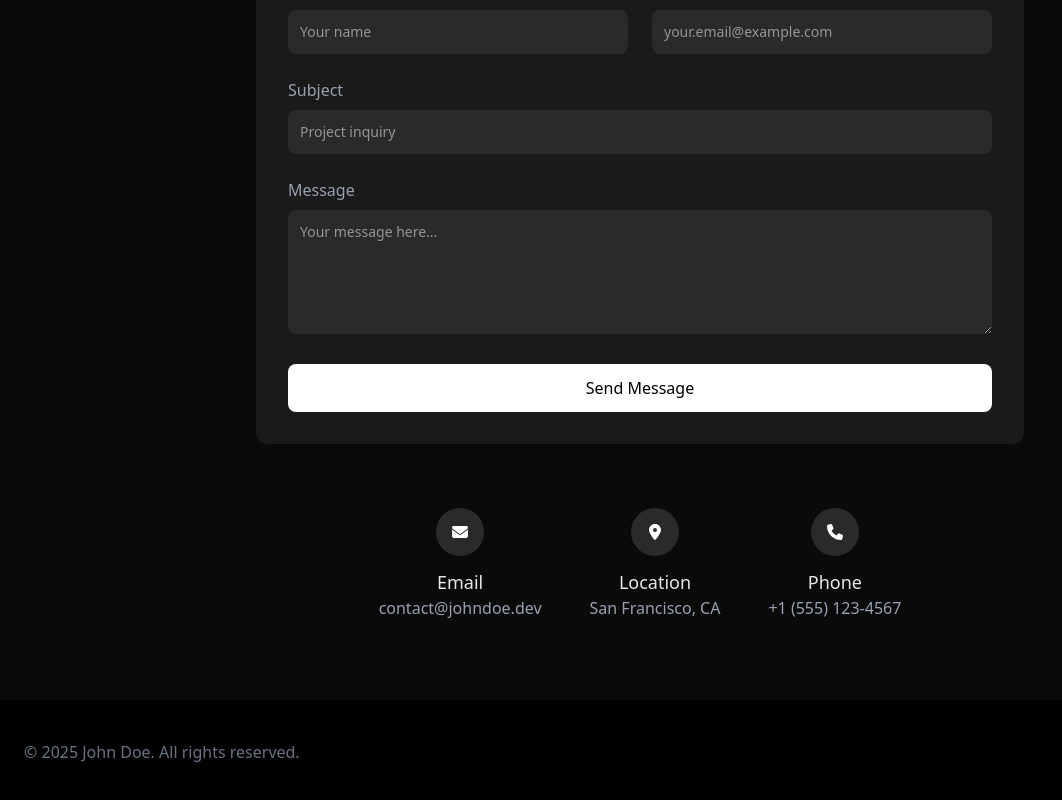
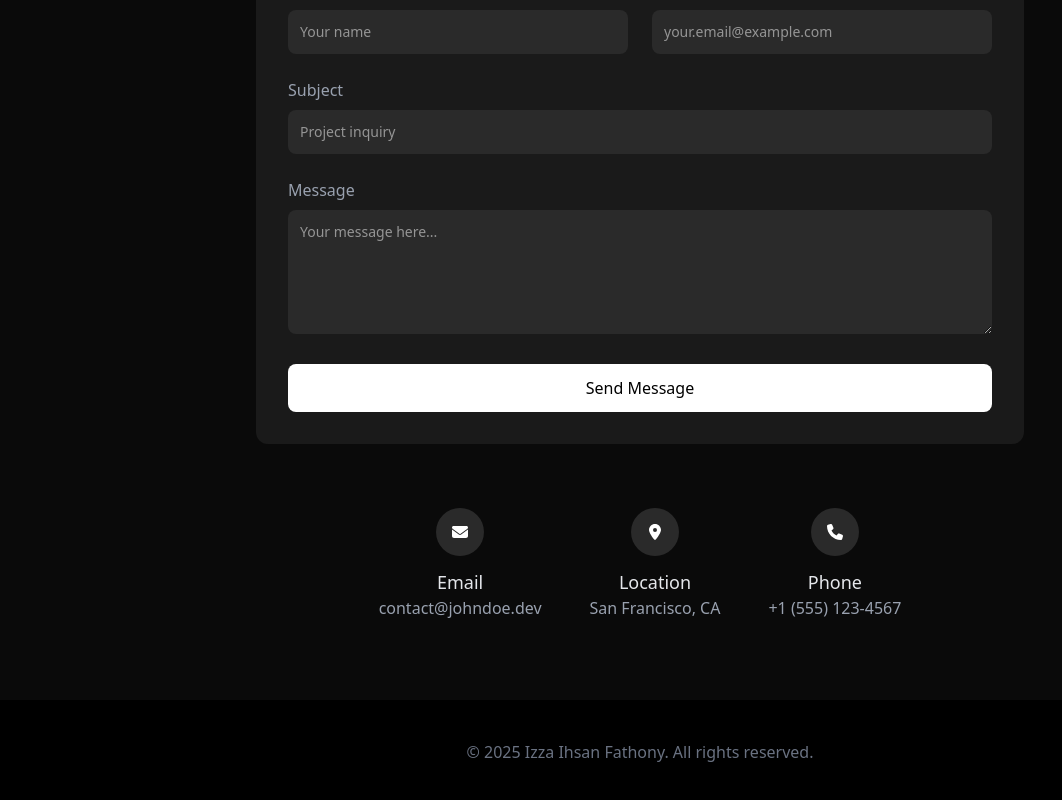
Before and after one commit to Zzathy/react-portfolio-ts, a React (Vite) app: page / in a window 1280 px wide. Shown: the part 5966-6766 px from the top of the page, without its empty margins (0-1062 px from the left). Built offline with nearby package versions, Linux system fonts and the light colour scheme.

Commit message:
feat(footer): delete social media and make the copyright to go middle

```diff
--- a/src/App.tsx
+++ b/src/App.tsx
@@ -718,10 +718,11 @@ const App: React.FC = () => {
       {/* Footer */}
       <footer className="bg-black py-10">
         <div className="container mx-auto px-6">
-          <div className="flex flex-col md:flex-row justify-between items-center">
+          <div className="flex flex-col justify-between items-center">
             <div className="mb-6 md:mb-0">
               <p className="text-gray-500">
-                &copy; {new Date().getFullYear()} John Doe. All rights reserved.
+                &copy; {new Date().getFullYear()} Izza Ihsan Fathony. All rights
+                reserved.
               </p>
             </div>
             <div className="flex space-x-6">
```
